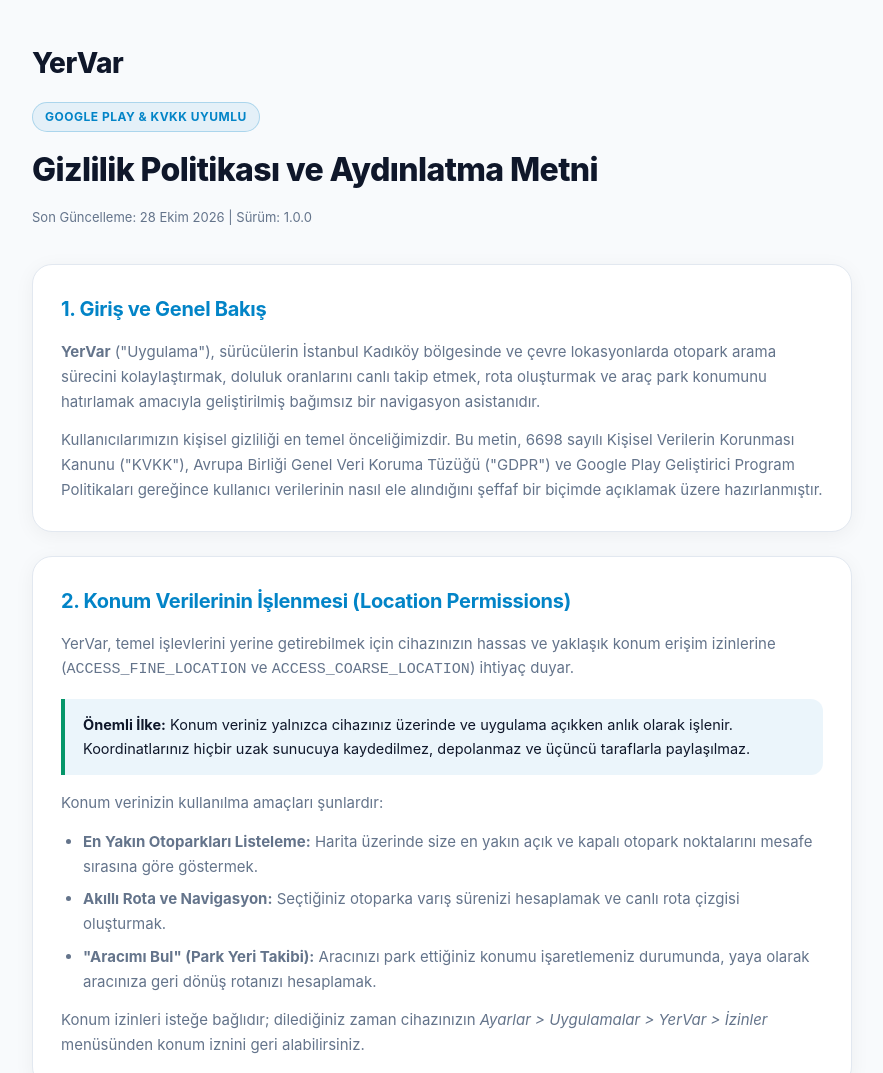
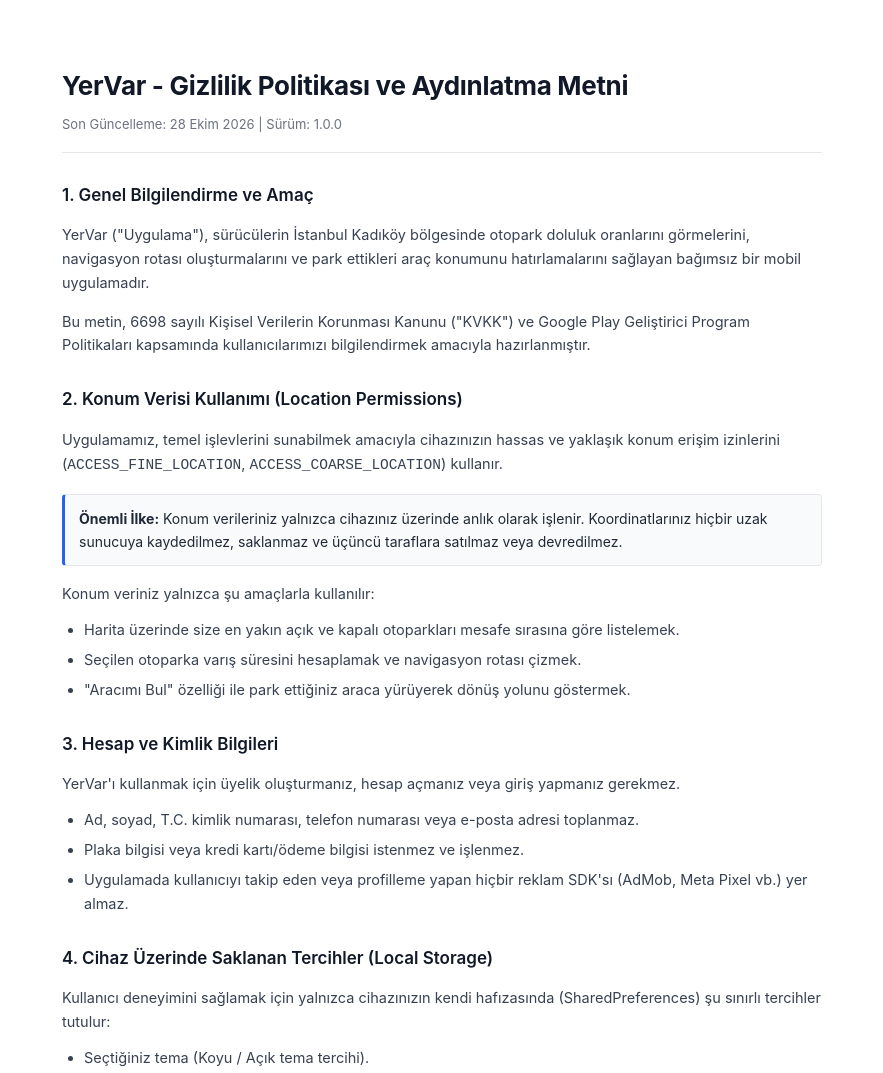
Before and after one commit to AltayAtaman/yervar-privacy, a plain HTML site: page index.html in a window 1280 px wide. Shown: the top 1073 px of the page, without its empty margins (198-1081 px from the left). Drawn offline with Linux system fonts and the light colour scheme.

Commit message:
style: minimal clean white legal document design

```diff
--- a/index.html
+++ b/index.html
@@ -3,294 +3,178 @@
 <head>
   <meta charset="UTF-8">
   <meta name="viewport" content="width=device-width, initial-scale=1.0">
-  <title>YerVar - Gizlilik Politikası & KVKK Aydınlatma Metni</title>
-  <meta name="description" content="YerVar mobil uygulaması gizlilik politikası, konum verisi işleme esasları ve KVKK aydınlatma metni.">
+  <title>YerVar - Gizlilik Politikası</title>
   <style>
-    :root {
-      --bg: #090e1a;
-      --card-bg: #111827;
-      --card-border: #1f293d;
-      --text-main: #f1f5f9;
-      --text-muted: #94a3b8;
-      --accent-sky: #38bdf8;
-      --accent-emerald: #34d399;
-      --accent-amber: #fbbf24;
-      --badge-bg: rgba(56, 189, 248, 0.12);
-      --badge-border: rgba(56, 189, 248, 0.35);
-    }
-
-    @media (prefers-color-scheme: light) {
-      :root {
-        --bg: #f8fafc;
-        --card-bg: #ffffff;
-        --card-border: #e2e8f0;
-        --text-main: #0f172a;
-        --text-muted: #64748b;
-        --accent-sky: #0284c7;
-        --accent-emerald: #059669;
-        --accent-amber: #d97706;
-        --badge-bg: rgba(2, 132, 199, 0.08);
-        --badge-border: rgba(2, 132, 199, 0.25);
-      }
-    }
-
-    * {
-      box-sizing: border-box;
+    body {
+      background-color: #ffffff;
+      color: #1f2937;
+      font-family: -apple-system, BlinkMacSystemFont, "Segoe UI", Roboto, "Helvetica Neue", Arial, sans-serif;
+      line-height: 1.65;
       margin: 0;
-      padding: 0;
-    }
-
-    body {
-      font-family: -apple-system, BlinkMacSystemFont, "Segoe UI", Roboto, "Helvetica Neue", Arial, sans-serif;
-      background-color: var(--bg);
-      color: var(--text-main);
-      line-height: 1.65;
-      padding: 40px 20px 80px 20px;
-      -webkit-font-smoothing: antialiased;
+      padding: 48px 24px 80px 24px;
     }
 
     .container {
-      max-width: 820px;
+      max-width: 760px;
       margin: 0 auto;
     }
 
-    header {
-      margin-bottom: 36px;
-      text-align: left;
+    h1 {
+      font-size: 26px;
+      font-weight: 700;
+      color: #111827;
+      margin-bottom: 6px;
+      letter-spacing: -0.3px;
     }
 
-    .brand-row {
-      display: flex;
-      align-items: center;
-      gap: 12px;
-      margin-bottom: 16px;
+    .date {
+      font-size: 13px;
+      color: #6b7280;
+      margin-bottom: 28px;
+      padding-bottom: 16px;
+      border-bottom: 1px solid #e5e7eb;
     }
 
-    .brand-title {
-      font-size: 28px;
-      font-weight: 800;
-      letter-spacing: -0.5px;
-      color: var(--text-main);
+    h2 {
+      font-size: 17px;
+      font-weight: 600;
+      color: #111827;
+      margin-top: 28px;
+      margin-bottom: 10px;
     }
 
-    .badge {
-      display: inline-block;
-      padding: 4px 12px;
-      font-size: 12px;
-      font-weight: 700;
-      letter-spacing: 0.5px;
-      text-transform: uppercase;
-      border-radius: 9999px;
-      background: var(--badge-bg);
-      color: var(--accent-sky);
-      border: 1px solid var(--badge-border);
+    p {
+      font-size: 14.5px;
+      color: #374151;
       margin-bottom: 12px;
     }
 
-    h1 {
-      font-size: 32px;
-      font-weight: 800;
-      letter-spacing: -0.6px;
-      margin-bottom: 10px;
-      color: var(--text-main);
-    }
-
-    .meta-date {
-      font-size: 13px;
-      color: var(--text-muted);
-      margin-bottom: 24px;
-    }
-
-    .card {
-      background: var(--card-bg);
-      border: 1px solid var(--card-border);
-      border-radius: 20px;
-      padding: 28px;
-      margin-bottom: 24px;
-      box-shadow: 0 4px 20px rgba(0, 0, 0, 0.05);
-    }
-
-    h2 {
-      font-size: 20px;
-      font-weight: 700;
-      letter-spacing: -0.3px;
-      margin-bottom: 14px;
-      color: var(--accent-sky);
-      display: flex;
-      align-items: center;
-      gap: 8px;
-    }
-
-    p {
-      color: var(--text-muted);
-      font-size: 15px;
-      margin-bottom: 14px;
-    }
-
-    p:last-child {
-      margin-bottom: 0;
-    }
-
     ul {
-      list-style-type: disc;
-      padding-left: 22px;
-      color: var(--text-muted);
-      font-size: 15px;
-      margin-bottom: 14px;
+      margin: 0 0 16px 22px;
+      padding: 0;
+      color: #374151;
+      font-size: 14.5px;
     }
 
     li {
-      margin-bottom: 8px;
+      margin-bottom: 6px;
     }
 
-    .highlight-box {
-      border-left: 4px solid var(--accent-emerald);
-      padding: 14px 18px;
-      background: var(--badge-bg);
-      border-radius: 0 12px 12px 0;
+    .notice {
+      background-color: #f9fafb;
+      border: 1px solid #e5e7eb;
+      border-left: 3px solid #2563eb;
+      border-radius: 4px;
+      padding: 12px 14px;
       margin: 16px 0;
-      font-size: 14.5px;
-      color: var(--text-main);
+      font-size: 14px;
+      color: #1f2937;
     }
 
-    .contact-link {
-      color: var(--accent-sky);
-      text-decoration: none;
-      font-weight: 600;
-    }
-
-    .contact-link:hover {
+    a {
+      color: #2563eb;
       text-decoration: underline;
     }
 
+    hr {
+      border: none;
+      border-top: 1px solid #e5e7eb;
+      margin: 32px 0;
+    }
+
     footer {
-      text-align: center;
-      color: var(--text-muted);
-      font-size: 13px;
-      margin-top: 48px;
-      padding-top: 24px;
-      border-top: 1px solid var(--card-border);
+      margin-top: 40px;
+      padding-top: 20px;
+      border-top: 1px solid #e5e7eb;
+      font-size: 12.5px;
+      color: #9ca3af;
     }
   </style>
 </head>
 <body>
 
   <div class="container">
-    <header>
-      <div class="brand-row">
-        <span class="brand-title">YerVar</span>
-      </div>
-      <div class="badge">Google Play & KVKK Uyumlu</div>
-      <h1>Gizlilik Politikası ve Aydınlatma Metni</h1>
-      <div class="meta-date">Son Güncelleme: 28 Ekim 2026 | Sürüm: 1.0.0</div>
-    </header>
+    <h1>YerVar - Gizlilik Politikası ve Aydınlatma Metni</h1>
+    <div class="date">Son Güncelleme: 28 Ekim 2026 | Sürüm: 1.0.0</div>
 
-    <!-- 1. Giriş ve Amaç -->
-    <section class="card">
-      <h2>1. Giriş ve Genel Bakış</h2>
+    <h2>1. Genel Bilgilendirme ve Amaç</h2>
     <p>
-        <strong>YerVar</strong> ("Uygulama"), sürücülerin İstanbul Kadıköy bölgesinde ve çevre lokasyonlarda otopark arama sürecini kolaylaştırmak, doluluk oranlarını canlı takip etmek, rota oluşturmak ve araç park konumunu hatırlamak amacıyla geliştirilmiş bağımsız bir navigasyon asistanıdır.
+      YerVar ("Uygulama"), sürücülerin İstanbul Kadıköy bölgesinde otopark doluluk oranlarını görmelerini, navigasyon rotası oluşturmalarını ve park ettikleri araç konumunu hatırlamalarını sağlayan bağımsız bir mobil uygulamadır.
     </p>
     <p>
-        Kullanıcılarımızın kişisel gizliliği en temel önceliğimizdir. Bu metin, 6698 sayılı Kişisel Verilerin Korunması Kanunu ("KVKK"), Avrupa Birliği Genel Veri Koruma Tüzüğü ("GDPR") ve Google Play Geliştirici Program Politikaları gereğince kullanıcı verilerinin nasıl ele alındığını şeffaf bir biçimde açıklamak üzere hazırlanmıştır.
+      Bu metin, 6698 sayılı Kişisel Verilerin Korunması Kanunu ("KVKK") ve Google Play Geliştirici Program Politikaları kapsamında kullanıcılarımızı bilgilendirmek amacıyla hazırlanmıştır.
     </p>
-    </section>
 
-    <!-- 2. Hassas Konum Verisi Kullanımı -->
-    <section class="card">
-      <h2>2. Konum Verilerinin İşlenmesi (Location Permissions)</h2>
+    <h2>2. Konum Verisi Kullanımı (Location Permissions)</h2>
     <p>
-        YerVar, temel işlevlerini yerine getirebilmek için cihazınızın hassas ve yaklaşık konum erişim izinlerine (<code>ACCESS_FINE_LOCATION</code> ve <code>ACCESS_COARSE_LOCATION</code>) ihtiyaç duyar.
+      Uygulamamız, temel işlevlerini sunabilmek amacıyla cihazınızın hassas ve yaklaşık konum erişim izinlerini (<code>ACCESS_FINE_LOCATION</code>, <code>ACCESS_COARSE_LOCATION</code>) kullanır.
     </p>
-      <div class="highlight-box">
-        <strong>Önemli İlke:</strong> Konum veriniz yalnızca cihazınız üzerinde ve uygulama açıkken anlık olarak işlenir. Koordinatlarınız hiçbir uzak sunucuya kaydedilmez, depolanmaz ve üçüncü taraflarla paylaşılmaz.
+    <div class="notice">
+      <strong>Önemli İlke:</strong> Konum verileriniz yalnızca cihazınız üzerinde anlık olarak işlenir. Koordinatlarınız hiçbir uzak sunucuya kaydedilmez, saklanmaz ve üçüncü taraflara satılmaz veya devredilmez.
     </div>
-      <p>Konum verinizin kullanılma amaçları şunlardır:</p>
+    <p>Konum veriniz yalnızca şu amaçlarla kullanılır:</p>
     <ul>
-        <li><strong>En Yakın Otoparkları Listeleme:</strong> Harita üzerinde size en yakın açık ve kapalı otopark noktalarını mesafe sırasına göre göstermek.</li>
-        <li><strong>Akıllı Rota ve Navigasyon:</strong> Seçtiğiniz otoparka varış sürenizi hesaplamak ve canlı rota çizgisi oluşturmak.</li>
-        <li><strong>"Aracımı Bul" (Park Yeri Takibi):</strong> Aracınızı park ettiğiniz konumu işaretlemeniz durumunda, yaya olarak aracınıza geri dönüş rotanızı hesaplamak.</li>
+      <li>Harita üzerinde size en yakın açık ve kapalı otoparkları mesafe sırasına göre listelemek.</li>
+      <li>Seçilen otoparka varış süresini hesaplamak ve navigasyon rotası çizmek.</li>
+      <li>"Aracımı Bul" özelliği ile park ettiğiniz araca yürüyerek dönüş yolunu göstermek.</li>
+    </ul>
+
+    <h2>3. Hesap ve Kimlik Bilgileri</h2>
+    <p>
+      YerVar'ı kullanmak için üyelik oluşturmanız, hesap açmanız veya giriş yapmanız gerekmez.
+    </p>
+    <ul>
+      <li>Ad, soyad, T.C. kimlik numarası, telefon numarası veya e-posta adresi toplanmaz.</li>
+      <li>Plaka bilgisi veya kredi kartı/ödeme bilgisi istenmez ve işlenmez.</li>
+      <li>Uygulamada kullanıcıyı takip eden veya profilleme yapan hiçbir reklam SDK'sı (AdMob, Meta Pixel vb.) yer almaz.</li>
+    </ul>
+
+    <h2>4. Cihaz Üzerinde Saklanan Tercihler (Local Storage)</h2>
+    <p>
+      Kullanıcı deneyimini sağlamak için yalnızca cihazınızın kendi hafızasında (SharedPreferences) şu sınırlı tercihler tutulur:
+    </p>
+    <ul>
+      <li>Seçtiğiniz tema (Koyu / Açık tema tercihi).</li>
+      <li>İlk açılış bilgilendirmesini onaylayıp onaylamadığınız.</li>
+      <li>Aktif bir park oturumu başlattıysanız; park saati, opsiyonel olarak yazdığınız park yeri notu (Örn: "Kat -2, B4") ve park konumu (sadece cihaz içinde).</li>
     </ul>
     <p>
-        Konum izinleri isteğe bağlıdır; dilediğiniz zaman cihazınızın <em>Ayarlar &gt; Uygulamalar &gt; YerVar &gt; İzinler</em> menüsünden konum iznini geri alabilirsiniz.
+      Bu veriler hiçbir zaman internet üzerinden dışarı aktarılmaz; uygulama kaldırıldığında cihazınızdan tamamen silinir.
     </p>
-    </section>
 
-    <!-- 3. Kişisel Hesap ve Kimlik Bilgileri -->
-    <section class="card">
-      <h2>3. Hesap ve Üyelik Gereksinimi Bulunmaz</h2>
+    <h2>5. Üçüncü Taraf Servisler ve Bağımsızlık</h2>
     <p>
-        YerVar'ı kullanmak için üye olmanız, oturum açmanız, telefon numarası veya e-posta adresi girmeniz gerekmez.
+      YerVar bağımsız bir rehberdir. Otopark işletmeleri, İSPARK veya belediyelerle resmi/ticari bir ortaklığı yoktur.
     </p>
     <ul>
-        <li>Ad, soyad, T.C. kimlik numarası, telefon veya e-posta gibi doğrudan kimlik belirleyici hiçbir veri toplanmaz.</li>
-        <li>Plaka numarası, araç modeli veya kredi kartı/ödeme bilgisi talep edilmez ve işlenmez.</li>
-        <li>Kullanıcı hareketlerini profilleyen veya reklam ağlarına kimlik profili oluşturan analitik/reklam takip kodları (AdMob, Meta Pixel vb.) bulunmaz.</li>
+      <li>Otopark doluluk ve tarife bilgileri kamuya açık veri kaynaklarından anlık olarak alınır.</li>
+      <li>Harita gösterimi için standart OpenStreetMap açık kaynak katmanları kullanılır.</li>
+      <li>"Konumu Paylaş" butonuna basıldığında, park konumu yalnızca kullanıcının onayıyla cihazda yüklü mesajlaşma uygulamaları (WhatsApp vb.) aracılığıyla paylaşılır.</li>
     </ul>
-    </section>
 
-    <!-- 4. Yerel Veri Depolama -->
-    <section class="card">
-      <h2>4. Cihaz Üzerinde Saklanan Veriler (Local Storage)</h2>
-      <p>
-        Kullanıcı deneyiminizi korumak adına yalnızca cihazınızın kendi belleğinde (SharedPreferences) şu sınırlı tercihler tutulur:
-      </p>
-      <ul>
-        <li>Seçilen tema modu (Koyu Tema / Açık Tema).</li>
-        <li>İlk açılış bilgilendirme ekranının onaylanıp onaylanmadığı durumu.</li>
-        <li>Aktif bir park oturumu başlattıysanız; park saati, opsiyonel olarak yazdığınız park yeri notu (Örn: "Kat -2, B4") ve park konumu (yalnızca yerel cihazda).</li>
-      </ul>
-      <p>
-        Bu veriler tamamen cihazınıza aittir; uygulama kaldırıldığında veya uygulama verileri temizlendiğinde cihazınızdan silinir.
-      </p>
-    </section>
-
-    <!-- 5. Üçüncü Taraf Servisler ve Bağımsızlık -->
-    <section class="card">
-      <h2>5. Veri Paylaşımı ve Üçüncü Taraf Servisler</h2>
-      <p>
-        YerVar, bağımsız bir bilgilendirme rehberidir. Otopark işletmeleri, İSPARK veya belediyelerle doğrudan bir ticari bağı bulunmamaktadır.
-      </p>
-      <ul>
-        <li><strong>Açık Otopark Verileri:</strong> Otopark doluluk ve kapasite bilgileri kamuya açık kaynaklardan ve resmi veri servislerinden anlık olarak çekilmektedir.</li>
-        <li><strong>Harita Sağlayıcı:</strong> Harita katmanları ve görselleştirme için standart OpenStreetMap ve eşdeğer açık kaynak harita karo servisleri kullanılmaktadır.</li>
-        <li><strong>Konum Paylaşımı:</strong> "Konumu Paylaş" fonksiyonu kullanıldığında, park konumu yalnızca kullanıcının kendi rızasıyla cihazında yüklü WhatsApp veya diğer mesajlaşma uygulamaları aracılığıyla dışarı aktarılır.</li>
-      </ul>
-    </section>
-
-    <!-- 6. Çocukların Gizliliği -->
-    <section class="card">
     <h2>6. Çocukların Gizliliği</h2>
     <p>
-        Uygulamamız 13 yaş altındaki çocukları hedeflememektedir ve bilerek çocuklardan herhangi bir kişisel veri toplamamaktadır.
+      YerVar, 13 yaş altı çocukları hedeflemez ve çocuklardan bilerek herhangi bir kişisel veri toplamaz.
     </p>
-    </section>
 
-    <!-- 7. İletişim -->
-    <section class="card">
-      <h2>7. İletişim ve Haklarınız</h2>
+    <h2>7. İletişim</h2>
     <p>
-        Bu Gizlilik Politikası veya konum verilerinizin ele alınışı ile ilgili herhangi bir soru, öneri veya talebiniz olması halinde bizimle doğrudan e-posta yoluyla iletişime geçebilirsiniz:
+      Gizlilik Politikası ile ilgili her türlü soru ve talebiniz için doğrudan e-posta ile iletişime geçebilirsiniz:
     </p>
     <p>
-        <strong>E-posta:</strong> <a class="contact-link" href="mailto:i.altay.ataman@gmail.com">i.altay.ataman@gmail.com</a><br>
-        <strong>Geliştirici:</strong> YerVar Geliştirici Ekibi
+      <strong>E-posta:</strong> <a href="mailto:i.altay.ataman@gmail.com">i.altay.ataman@gmail.com</a>
     </p>
-    </section>
 
-    <!-- English Summary for Google Play Reviewers -->
-    <section class="card" style="border-left: 4px solid var(--accent-sky);">
+    <hr>
+
     <h2>Summary in English (For Google Play Reviewers)</h2>
-      <p>
-        <strong>YerVar</strong> is an independent urban parking navigation assistant.
-      </p>
+    <p><strong>YerVar</strong> is an independent parking navigation assistant for drivers.</p>
     <ul>
-        <li><strong>Location Data:</strong> The app requests <code>ACCESS_FINE_LOCATION</code> and <code>ACCESS_COARSE_LOCATION</code> exclusively for client-side navigation, finding nearby parking spots, and walking back to parked vehicles. Location data is processed strictly in-memory and is never stored on servers, shared, or sold.</li>
-        <li><strong>No User Accounts:</strong> No registration, login, phone numbers, or emails are collected.</li>
-        <li><strong>No Third-Party Trackers:</strong> No advertising or profiling SDKs are present in the app.</li>
-        <li><strong>Contact:</strong> <a class="contact-link" href="mailto:i.altay.ataman@gmail.com">i.altay.ataman@gmail.com</a></li>
+      <li><strong>Location Access:</strong> The app requests <code>ACCESS_FINE_LOCATION</code> and <code>ACCESS_COARSE_LOCATION</code> solely for real-time client-side navigation, finding nearby parking spots, and walking back to parked vehicles. Location data is processed strictly in-memory and is never stored, tracked, or shared.</li>
+      <li><strong>No User Accounts:</strong> No registration, login, phone number, or personal identity information is collected.</li>
+      <li><strong>No Tracking SDKs:</strong> The app does not include any third-party advertising or user profiling SDKs.</li>
+      <li><strong>Contact:</strong> <a href="mailto:i.altay.ataman@gmail.com">i.altay.ataman@gmail.com</a></li>
     </ul>
-    </section>
 
     <footer>
       &copy; 2026 YerVar. Tüm hakları saklıdır.
```
Lines whose indentation alone changed are shown as unchanged.
